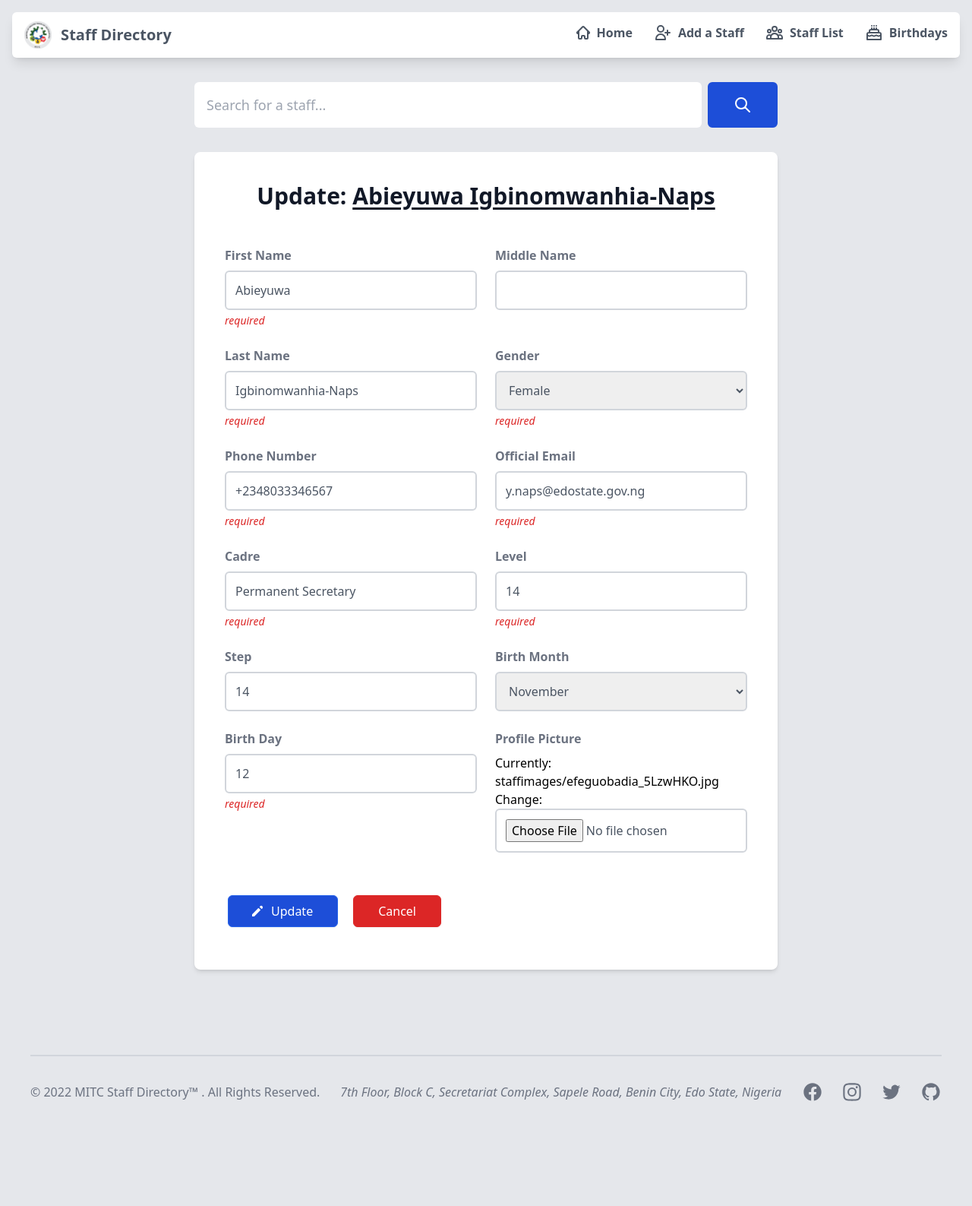
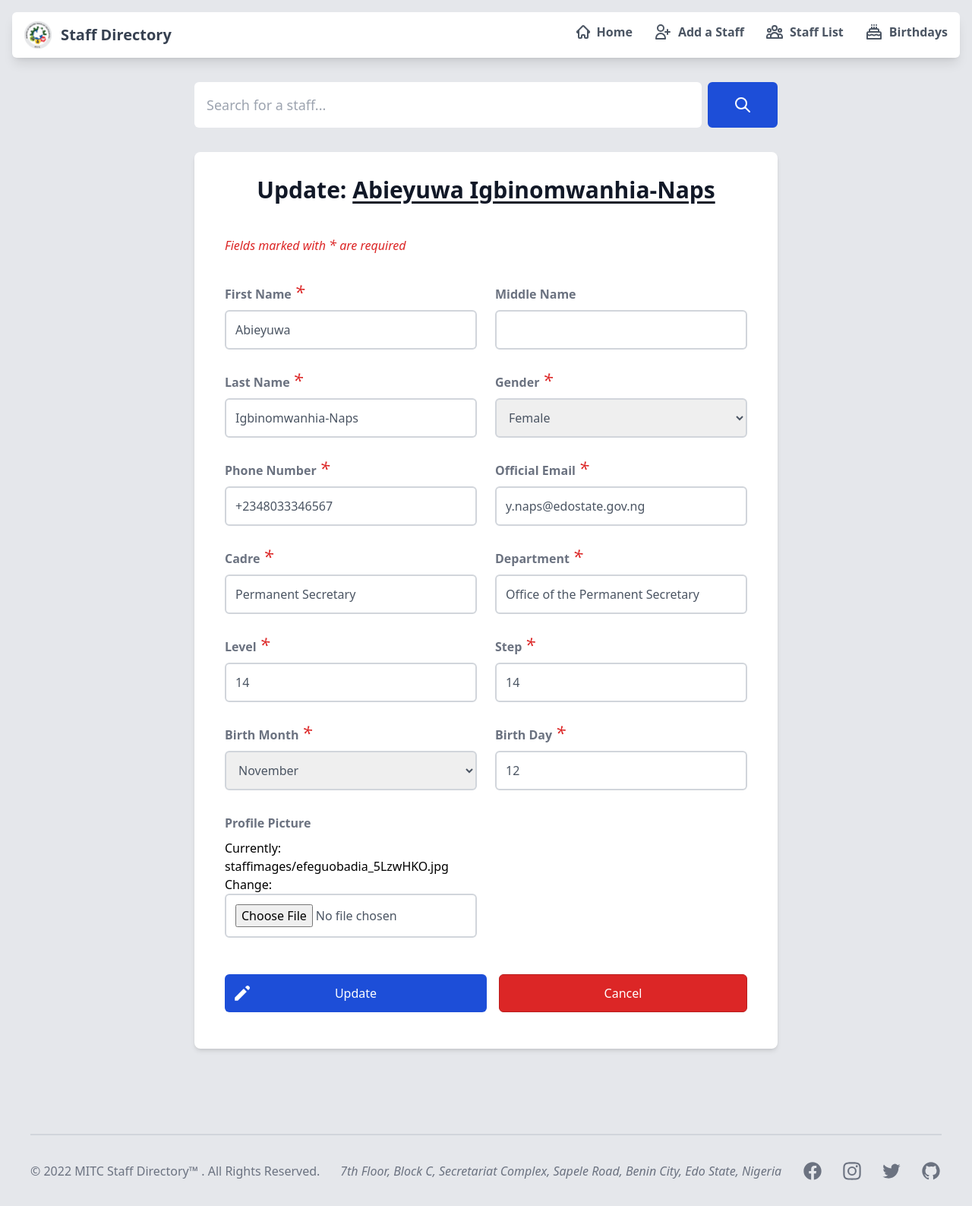
Before and after one commit to ethernalarts/mitcbdayapp, a Django app: page /staff/1/update/ in a window 1280 px wide. Shown: the whole page at 76% size. Before the commit the page ends 1449 px from the top, so only its background shows below. Run offline with Django 4.2, Linux system fonts and the light colour scheme; data comes from the database, SQL or seed files in the repository; both versions use the stored data as it was after the commit; some libraries are stand-ins or nearby versions.

Commit message:
added department field 10:53pm 19/06/2022

```diff
--- a/sendmail/templates/base.html
+++ b/sendmail/templates/base.html
@@ -22,15 +22,16 @@
 			<div class="container flex flex-wrap justify-between items-center mx-auto">
 
 				<!-- Logo -->
-				<a href="https://flowbite.com" class="flex items-center">
-					<img src="{% static 'img/mitc-logo-trans.png' %}" class="mr-3 md:h-9 h-6 sm:h-9" alt="Flowbite Logo">
-					<span class="self-center text-xl text-gray-600 font-bold whitespace-nowrap dark:text-white">Staff
+				<a href="https://wcce.org.ng" class="flex items-center">
+					<img src="{% static 'img/mitc-logo-trans.png' %}" class="mr-3 md:h-9 h-8" alt="Flowbite Logo">
+					<span class="self-center text-xl text-gray-700 font-extrabold whitespace-nowrap dark:text-white">Staff
 						Directory</span>
 				</a>
 
 				<!-- Mobile Menu -->
-				<button data-collapse-toggle="mobile-menu" type="button"
-					class="inline-flex items-center p-2 ml-3 text-sm text-gray-500 rounded-lg md:hidden hover:bg-gray-100 focus:outline-none focus:ring-2 focus:ring-gray-200 dark:text-gray-400 dark:hover:bg-gray-700 dark:focus:ring-gray-600"
+				<button data-collapse-toggle="mobile-menu" type="button" onclick="myFunction()"
+					class="inline-flex items-center p-2 ml-3 text-md text-gray-500 border border-2 border-transparent md:hidden
+							hover:text-white hover:bg-blue-700 rounded-md focus:outline-none"
 					aria-controls="mobile-menu" aria-expanded="false">
 					<span class="sr-only">Open main menu</span>
 					<svg class="w-6 h-6" fill="currentColor" viewBox="0 0 20 20" xmlns="http://www.w3.org/2000/svg">
@@ -49,15 +50,16 @@
 				<div class="hidden w-full md:block md:w-auto" id="mobile-menu">
 
 					<!-- Nav List -->
-					<ul class="flex flex-col md:flex-row md:space-x-8 md: text-gray-600 md:mt-0 md:text-md md:font-bold">
+					<ul class="flex flex-col md:flex-row md:space-x-8 text-gray-600 md:text-gray-600 mt-4 md:mt-0 md:text-md md:font-bold font-bold">
 
 						<!-- Home -->
 						<li>
-							<a href="{% url 'index' %}" class="{% active_link 'index' strict=True css_class='text-blue-700' %} block py-2 pr-4 pl-3 text-gray-600 border-b border-gray-100
+							<a href="{% url 'index' %}" class="{% active_link 'index' strict=True css_class='text-blue-700 hover:md:border-transparent' %}
+																block py-2 pr-4 pl-3 text-gray-600 border-b border-gray-100
+																md:border-b-2 md:border-transparent md:hover:text-blue-700 md:hover:border-blue-700
 																hover:bg-gray-50 md:hover:bg-transparent md:border-0
 																md:hover:text-blue-700 md:p-0 dark:text-gray-400 md:dark:hover:text-white
-																dark:hover:bg-gray-700 dark:hover:text-white
-																md:dark:hover:bg-transparent dark:border-gray-700">
+																dark:hover:bg-gray-700 dark:hover:text-white md:dark:hover:bg-transparent dark:border-gray-700">
 								<span class="inline-flex items-center">
 									<svg xmlns="http://www.w3.org/2000/svg" class="-ml-1 mr-2 h-5 w-5" viewBox="0 0 20 20" fill="none" stroke="currentColor"
 										stroke-width="2">
@@ -72,10 +74,11 @@
 						<!-- Add a Staff -->
 						<li>
 							<a href="{% url 'addstaff' %}"
-									class="{% active_link 'addstaff' css_class='text-blue-700' %} block py-2 pr-4 pl-3 text-gray-600 border-b border-gray-100
-											hover:bg-gray-50 md:hover:bg-transparent md:border-0
+									class="{% active_link 'addstaff' css_class='text-blue-700 hover:md:border-transparent' %}
+											border-b border-gray-100 hover:bg-gray-50 md:hover:bg-transparent md:border-0
+											md:border-b-2 md:border-transparent md:hover:text-blue-700 md:hover:border-blue-700
 											md:hover:text-blue-700 md:p-0 dark:text-gray-400 md:dark:hover:text-white
-											dark:hover:bg-gray-700 dark:hover:text-white
+											dark:hover:bg-gray-700 dark:hover:text-white block py-2 pr-4 pl-3 text-gray-600
 											md:dark:hover:bg-transparent dark:border-gray-700">
 								<span class="inline-flex items-center">
 									<svg xmlns="http://www.w3.org/2000/svg" class="-ml-1 mr-2 h-6 w-6" fill="none"
@@ -83,16 +86,19 @@
 										<path stroke-linecap="round" stroke-linejoin="round"
 											d="M18 9v3m0 0v3m0-3h3m-3 0h-3m-2-5a4 4 0 11-8 0 4 4 0 018 0zM3 20a6 6 0 0112 0v1H3v-1z" />
 									</svg>
-									Add a Staff
+									<span>Add a Staff</span>
 								</span>
 							</a>
 						</li>
 
 						<!-- Staff list -->
 						<li>
-							<a href="{% url 'stafflist' %}" class="{% active_link 'stafflist' css_class='text-blue-700' %} block py-2 pr-4 pl-3 text-gray-600 border-b border-gray-100 hover:bg-gray-50 md:hover:bg-transparent md:border-0
-										md:hover:text-blue-700 md:p-0 dark:text-gray-400 md:dark:hover:text-white dark:hover:bg-gray-700 dark:hover:text-white
-										md:dark:hover:bg-transparent dark:border-gray-700">
+							<a href="{% url 'stafflist' %}" class="{% active_link 'stafflist' css_class='text-blue-700 hover:md:border-transparent' %}
+																	block py-2 pr-4 pl-3 text-gray-600 border-b border-gray-100
+																	hover:bg-gray-50 md:hover:bg-transparent md:border-0
+																	md:border-b-2 md:border-transparent md:hover:text-blue-700 md:hover:border-blue-700
+																	md:hover:text-blue-700 md:p-0 dark:text-gray-400 md:dark:hover:text-white
+																	dark:hover:bg-gray-700 dark:hover:text-white md:dark:hover:bg-transparent dark:border-gray-700">
 								<span class="inline-flex items-center">
 
 									<!-- Staff list icon -->
@@ -108,9 +114,13 @@
 
 						<!-- Birthdays -->
 						<li>
-							<a href="{% url 'birthday' %}" target="_blank" class="{% active_link 'birthday' css_class='text-blue-700' %} block py-2 pr-4 pl-3 text-gray-600 border-b border-gray-100 hover:bg-gray-50 md:hover:bg-transparent md:border-0
-										md:hover:text-blue-700 md:p-0 dark:text-gray-400 md:dark:hover:text-white dark:hover:bg-gray-700 dark:hover:text-white
-										md:dark:hover:bg-transparent dark:border-gray-700">
+							<a href="{% url 'birthday' %}" target="_blank" class="{% active_link 'birthday' css_class='text-blue-700 hover:md:border-transparent' %}
+																					block py-2 pr-4 pl-3 text-gray-600 border-b border-gray-100
+																					hover:bg-gray-50 md:hover:bg-transparent md:border-0
+																					md:border-b-2 md:border-transparent md:hover:text-blue-700 md:hover:border-blue-700
+																					md:hover:text-blue-700 md:p-0 dark:text-gray-400 md:dark:hover:text-white
+																					dark:hover:bg-gray-700 dark:hover:text-white
+																					md:dark:hover:bg-transparent dark:border-gray-700">
 								<span class="inline-flex items-center">
 									<svg xmlns="http://www.w3.org/2000/svg" class="-ml-1 mr-2 h-6 w-6" fill="none"
 										viewBox="0 0 24 24" stroke="currentColor" stroke-width="2">
@@ -203,4 +213,15 @@
 	</footer>
 	<!-- End of footer -->
 
+	<script>
+		function myFunction() {
+		  var x = document.getElementById("mobile-menu");
+		  if (x.style.display === "block") {
+			x.style.display = "none";
+		  } else {
+			x.style.display = "block";
+		  }
+		}
+	</script>
+
 </html>
--- a/sendmail/templates/index.html
+++ b/sendmail/templates/index.html
@@ -27,7 +27,7 @@
 					<!-- Input -->
 					<div class="relative w-full">
 						<input type="text" id="simple-search" name="q"
-									class="bg-white block font-medium border border-4 border-blue-600 text-gray-900 text-lg rounded-lg
+									class="bg-white block font-medium border border-2 border-blue-600 text-gray-900 text-lg rounded-lg
 											focus:border-blue-600 block w-full p-4 md:p-6 ring-2 ring-blue-600
 											focus:ring-4 focus:outline-none focus:ring-blue-600"
 									placeholder="Search for a staff..."
--- a/sendmail/templates/updatestaff.html
+++ b/sendmail/templates/updatestaff.html
@@ -43,132 +43,132 @@
     <div class="max-w-3xl min-h-full flex items-center justify-center mx-auto mb-20 py-8 sm:px-6 md:px-0 lg:px-0">
 
         <!-- Inner Container -->
-        <div class="w-full bg-white shadow-md rounded-lg px-10 pb-10 py-6">
+        <div class="w-full bg-white shadow-md rounded-lg px-10 py-8">
 
             <!-- Form itle -->
-            <div class="w-full">
-                <h2 class="mt-4 text-center text-3xl font-extrabold text-gray-900">
+            <div class="w-full mb-6 md:w-auto">
+                <h2 class="text-center text-3xl font-extrabold text-gray-900">
                     Update: <span class="underline underline-offset-4">{{ staff.first_name }} {{ staff.last_name }}</span>
                 </h2>
             </div>
+
+            <p class="text-md mt-10 font-medium text-red-600"><em>Fields marked with <span class="text-lg font-medium text-red-600">*</span> are required</em></p>
 
             <!-- Form -->
             <form action="" method="POST" enctype="multipart/form-data">
                 {% csrf_token %}
 
                 <!-- Fields -->
-                <div class="grid gap-6 mt-10 md:mt-12 mb-6 lg:grid-cols-2">
+                <div class="grid gap-6 mt-10 md:mt-8 mb-6 lg:grid-cols-2">
                     <input type="hidden" name="remember" value="true">
 
                     <!-- First Name -->
                     <div>
-                        <label for="first_name" class="block mb-2 text-md font-bold text-gray-500 dark:text-gray-300">{{ form.first_name.label }}</label>
+                        <label for="first_name" class="block mb-2 text-md font-bold text-gray-500 dark:text-gray-300">{{ form.first_name.label }}<span class="ml-1 text-2xl font-medium text-red-600"><em>*</em></span></label>
                         {% render_field form.first_name class+="text-md md:text-md font-medium block rounded-md w-full p-3 border border-2 border-gray-300 placeholder-gray-500 text-gray-600 focus:outline-none focus:ring-indigo-500 focus:border-indigo-500 focus:z-10" %}
-                        <p class="mt-1 text-sm font-medium text-red-600"><em>required</em></p>
                     </div>
 
                     <!-- Middle Name -->
                     <div>
-                        <label for="middle_name" class="block mb-2 text-md font-bold text-gray-500 dark:text-gray-300">{{ form.middle_name.label }}</label>
+                        <label for="middle_name" class="block mb-2 text-md font-bold text-gray-500 dark:text-gray-300">{{ form.middle_name.label }}<span class="ml-1 text-2xl"></span></label>
                         {% render_field form.middle_name class+="text-md md:text-md font-medium block rounded-md w-full p-3 border border-2 border-gray-300 placeholder-gray-500 text-gray-600 focus:outline-none focus:ring-indigo-500 focus:border-indigo-500 focus:z-10" %}
                     </div>
 
                     <!-- Last Name -->
                     <div>
-                        <label for="last_name" class="block mb-2 text-md font-bold text-gray-500 dark:text-gray-300">{{ form.last_name.label }}</label>
+                        <label for="last_name" class="block mb-2 text-md font-bold text-gray-500 dark:text-gray-300">{{ form.last_name.label }}<span class="ml-1 text-2xl font-medium text-red-600"><em>*</em></span></label>
                         {% render_field form.last_name class+="text-md md:text-md font-medium block rounded-md w-full p-3 border border-2 border-gray-300 placeholder-gray-500 text-gray-600 focus:outline-none focus:ring-indigo-500 focus:border-indigo-500 focus:z-10" %}
-                        <p class="mt-1 text-sm font-medium text-red-600"><em>required</em></p>
                     </div>
 
                     <!-- Gender -->
                     <div>
-                        <label for="gender" class="block mb-2 text-md font-bold text-gray-500 dark:text-gray-300">{{ form.gender.label }}</label>
+                        <label for="gender" class="block mb-2 text-md font-bold text-gray-500 dark:text-gray-300">{{ form.gender.label }}<span class="ml-1 text-2xl font-medium text-red-600"><em>*</em></span></label>
                         {% render_field form.gender class+="text-md md:text-md font-medium block rounded-md w-full p-3 border border-2 border-gray-300 placeholder-gray-500 text-gray-600 focus:outline-none focus:ring-indigo-500 focus:border-indigo-500 focus:z-10" %}
-                        <p class="mt-1 text-sm font-medium text-red-600"><em>required</em></p>
                     </div>
 
                     <!-- Phone Number -->
                     <div>
-                        <label for="phone_number" class="block mb-2 text-md font-bold text-gray-500 dark:text-gray-300">{{ form.phone_number.label }}</label>
+                        <label for="phone_number" class="block mb-2 text-md font-bold text-gray-500 dark:text-gray-300">{{ form.phone_number.label }}<span class="ml-1 text-2xl font-medium text-red-600"><em>*</em></span></label>
                         {% render_field form.phone_number class+="text-md md:text-md font-medium block rounded-md w-full p-3 border border-2 border-gray-300 placeholder-gray-500 text-gray-600 focus:outline-none focus:ring-indigo-500 focus:border-indigo-500 focus:z-10" %}
-                        <p class="mt-1 text-sm font-medium text-red-600"><em>required</em></p>
                     </div>
 
                     <!-- Official Email -->
                     <div>
-                        <label for="email" class="block mb-2 text-md font-bold text-gray-500 dark:text-gray-300">{{ form.email.label }}</label>
+                        <label for="email" class="block mb-2 text-md font-bold text-gray-500 dark:text-gray-300">{{ form.email.label }}<span class="ml-1 text-2xl font-medium text-red-600"><em>*</em></span></label>
                         {% render_field form.email class+="text-md md:text-md font-medium block rounded-md w-full p-3 border border-2 border-gray-300 placeholder-gray-500 text-gray-600 focus:outline-none focus:ring-indigo-500 focus:border-indigo-500 focus:z-10" %}
-                        <p class="mt-1 text-sm font-medium text-red-600"><em>required</em></p>
                     </div>
 
                     <!-- Cadre -->
                     <div>
-                        <label for="cadre" class="block mb-2 text-md font-bold text-gray-500 dark:text-gray-300">{{ form.cadre.label }}</label>
+                        <label for="cadre" class="block mb-2 text-md font-bold text-gray-500 dark:text-gray-300">{{ form.cadre.label }}<span class="ml-1 text-2xl font-medium text-red-600"><em>*</em></span></label>
                         {% render_field form.cadre class+="text-md md:text-md font-medium block rounded-md w-full p-3 border border-2 border-gray-300 placeholder-gray-500 text-gray-600 focus:outline-none focus:ring-indigo-500 focus:border-indigo-500 focus:z-10" %}
-                        <p class="mt-1 text-sm font-medium text-red-600"><em>required</em></p>
+                    </div>
+
+                    <!-- Department -->
+                    <div>
+                        <label for="department" class="block mb-2 text-md font-bold text-gray-500 dark:text-gray-300">{{ form.department.label }}<span class="ml-1 text-2xl font-medium text-red-600"><em>*</em></span></label>
+                        {% render_field form.department class+="text-md md:text-md font-medium block rounded-md w-full p-3 border border-2 border-gray-300 bg-white placeholder-gray-500 text-gray-600 focus:outline-none focus:ring-indigo-500 focus:border-indigo-500 focus:z-10" %}
                     </div>
 
                     <!-- Level -->
                     <div>
-                        <label for="level" class="block mb-2 text-md font-bold text-gray-500 dark:text-gray-300">{{ form.level.label }}</label>
+                        <label for="level" class="block mb-2 text-md font-bold text-gray-500 dark:text-gray-300">{{ form.level.label }}<span class="ml-1 text-2xl font-medium text-red-600"><em>*</em></span></label>
                         {% render_field form.level class+="text-md md:text-md font-medium block rounded-md w-full p-3 border border-2 border-gray-300 placeholder-gray-500 text-gray-600 focus:outline-none focus:ring-indigo-500 focus:border-indigo-500 focus:z-10" %}
-                        <p class="mt-1 text-sm font-medium text-red-600"><em>required</em></p>
                     </div>
 
                     <!-- Step -->
                     <div>
-                        <label for="step" class="block mb-2 text-md font-bold text-gray-500 dark:text-gray-300">{{ form.step.label }}</label>
+                        <label for="step" class="block mb-2 text-md font-bold text-gray-500 dark:text-gray-300">{{ form.step.label }}<span class="ml-1 text-2xl font-medium text-red-600"><em>*</em></span></label>
                         {% render_field form.step class+="text-md md:text-md font-medium block rounded-md w-full p-3 border border-2 border-gray-300 placeholder-gray-500 text-gray-600 focus:outline-none focus:ring-indigo-500 focus:border-indigo-500 focus:z-10" %}
                     </div>
 
                     <!-- Birth Month -->
                     <div>
-                        <label for="birth_month" class="block mb-2 text-md font-bold text-gray-500 dark:text-gray-300">{{ form.birth_month.label }}</label>
+                        <label for="birth_month" class="block mb-2 text-md font-bold text-gray-500 dark:text-gray-300">{{ form.birth_month.label }}<span class="ml-1 text-2xl font-medium text-red-600"><em>*</em></span></label>
                         {% render_field form.birth_month class+="text-md md:text-md font-medium block rounded-md w-full p-3 border border-2 border-gray-300 placeholder-gray-500 text-gray-600 focus:outline-none focus:ring-indigo-500 focus:border-indigo-500 focus:z-10" %}
                     </div>
 
                     <!-- Birth Day -->
                     <div>
-                        <label for="birth_day" class="block mb-2 text-md font-bold text-gray-500 dark:text-gray-300">{{ form.birth_day.label }}</label>
+                        <label for="birth_day" class="block mb-2 text-md font-bold text-gray-500 dark:text-gray-300">{{ form.birth_day.label }}<span class="ml-1 text-2xl font-medium text-red-600"><em>*</em></span></label>
                         {% render_field form.birth_day class+="text-md md:text-md font-medium block rounded-md w-full p-3 border border-2 border-gray-300 placeholder-gray-500 text-gray-600 focus:outline-none focus:ring-indigo-500 focus:border-indigo-500 focus:z-10" %}
-                        <p class="mt-1 text-sm font-medium text-red-600"><em>required</em></p>
                     </div>
 
                     <!-- Profile Picture -->
                     <div>
-                        <label for="staff_image" class="block mb-2 text-md font-bold text-gray-500 dark:text-gray-300">{{ form.staff_image.label }}</label>
+                        <label for="staff_image" class="block mb-2 text-md font-bold text-gray-500 dark:text-gray-300">{{ form.staff_image.label }}<span class="ml-1 text-2xl"></span></label>
                         {% render_field form.staff_image class+="cursor-pointer text-md md:text-md font-medium block rounded-md w-full p-3 border border-2 border-gray-300 placeholder-gray-500 text-gray-600 focus:outline-none focus:ring-indigo-500 focus:border-indigo-500 focus:z-10" %}
                     </div>
                 </div>
 
 
                 <!-- Update and Remove buttons -->
-                <div class="flex items-center mb-4 space-x-3 lg:mt-6">
-                    <!-- Update button -->
-                    <a>
-                        <button type="submit" class="mt-8 inline-flex mr-1 ml-1 px-8 py-2 border border-blue-600 rounded-md shadow-sm
-                                                    text-md font-medium text-white bg-blue-700 hover:border-indigo-500 hover:bg-blue-800
-                                                    text-center focus:outline-none focus:ring-4 focus:ring-blue-400">
-                            <span class="inline-flex items-center">
-                                <svg class="-ml-1 mr-2 h-5 w-5 text-white" xmlns="http://www.w3.org/2000/svg" viewBox="0 0 20 20"
+                <div class="flex items-center w-full space-x-4">
+                    <!-- Update -->
+                    <button type="submit" class="group relative w-full flex items-center mx-auto justify-center mt-6 mb-4 py-3 px-4 border border-transparent
+                                                text-md font-medium rounded-md text-white bg-blue-700 hover:bg-blue-600 focus:outline-none
+                                                 focus:ring-4 focus:ring-indigo-400">
+                        <span class="absolute left-0 inset-y-0 flex items-center pl-3 inline-flex items-center">
+                            <svg class="-ml-1 mr-2 h-7 w-7 text-white" xmlns="http://www.w3.org/2000/svg" viewBox="0 0 20 20"
                                 fill="currentColor" aria-hidden="true">
                                 <path
                                     d="M13.586 3.586a2 2 0 112.828 2.828l-.793.793-2.828-2.828.793-.793zM11.379 5.793L3 14.172V17h2.828l8.38-8.379-2.83-2.828z" />
                             </svg>
+                        </span>
                         Update
-                            </span>
                     </button>
-                    </a>
 
                     <!-- Back to Profile -->
-                    <a href="{% url 'staffdetails' staff.id %}">
-                        <button type="button" class="mt-8 ml-1 px-8 py-2 border border-red-600 rounded-md shadow-sm
-                                                    text-md font-medium text-white bg-red-600 hover:border-red-500 hover:bg-red-500
-                                                    focus:outline-none focus:ring-4 focus:ring-red-500">
+                    <a href="{% url 'staffdetails' staff.id %}" class="w-full">
+                        <button type="button" class="group relative w-full flex items-center mx-auto justify-center mt-6 mb-4 py-3 px-4 border border-red-700
+                                                text-md font-medium rounded-md text-white bg-red-600 hover:bg-red-700 focus:outline-none
+                                                 focus:ring-4 focus:ring-red-400 hover:border-red-600">
                             Cancel
                         </button>
                     </a>
                 </div>
+                <!-- End of Update and Remove buttons -->
+
             </form>
         </div>
     </div>
--- a/sendmail/views.py
+++ b/sendmail/views.py
@@ -165,7 +165,7 @@ class staffDetailsCreate(CreateView):
     model = staffDetails
     fields = [
         'first_name', 'middle_name', 'last_name', 'gender', 'phone_number', 'email',
-        'cadre', 'level', 'step', 'staff_image', 'birth_month', 'birth_day'
+        'cadre', 'department', 'level', 'step', 'staff_image', 'birth_month', 'birth_day'
     ]
     template_name = 'addstaff.html'
 
@@ -177,7 +177,7 @@ class staffDetailsUpdate(UpdateView):
     context_object_name = 'staff'
     fields = [
         'first_name', 'middle_name', 'last_name', 'gender', 'phone_number', 'email',
-        'cadre', 'level', 'step', 'staff_image', 'birth_month', 'birth_day'
+        'cadre', 'department', 'level', 'step', 'staff_image', 'birth_month', 'birth_day'
     ]
     template_name = 'updatestaff.html'
 
--- a/theme/static/css/dist/styles.css
+++ b/theme/static/css/dist/styles.css
@@ -2216,6 +2391,18 @@ Ensure the default browser behavior of the `hidden` attribute.
     border-width: 0px;
   }
 
+  .md\:border-b-2 {
+    border-bottom-width: 2px;
+  }
+
+  .md\:border-b-4 {
+    border-bottom-width: 4px;
+  }
+
+  .md\:border-transparent {
+    border-color: transparent;
+  }
+
   .md\:bg-gray-500 {
     --tw-bg-opacity: 1;
     background-color: rgb(107 114 128 / var(--tw-bg-opacity));
@@ -2292,6 +2479,29 @@ Ensure the default browser behavior of the `hidden` attribute.
     color: rgb(220 38 38 / var(--tw-text-opacity));
   }
 
+  .md\:text-gray-600 {
+    --tw-text-opacity: 1;
+    color: rgb(75 85 99 / var(--tw-text-opacity));
+  }
+
+  .md\:hover\:border-gray-300:hover {
+    --tw-border-opacity: 1;
+    border-color: rgb(209 213 219 / var(--tw-border-opacity));
+  }
+
+  .md\:hover\:border-blue-700:hover {
+    --tw-border-opacity: 1;
+    border-color: rgb(29 78 216 / var(--tw-border-opacity));
+  }
+
+  .hover\:md\:border-transparent:hover {
+    border-color: transparent;
+  }
+
+  .hover\:md\:border-b-transparent:hover {
+    border-bottom-color: transparent;
+  }
+
   .md\:hover\:bg-transparent:hover {
     background-color: transparent;
   }
```
Also changed, not shown: other parts of theme/static/css/dist/styles.css (+180 -0 lines), sendmail/models.py (+9 -7 lines), sendmail/templates/addstaff.html (+28 -28 lines), sendmail/templates/staffdetails.html (+30 -23 lines), sendmail/templates/stafflist.html (+7 -0 lines), db.sqlite3, sendmail/migrations/0020_staffdetails_departmet_alter_staffdetails_birth_day_and_more.py (added), sendmail/migrations/0021_rename_departmet_staffdetails_department.py (added), sendmail/migrations/0022_alter_staffdetails_department.py (added). Lines whose indentation alone changed are shown as unchanged.
